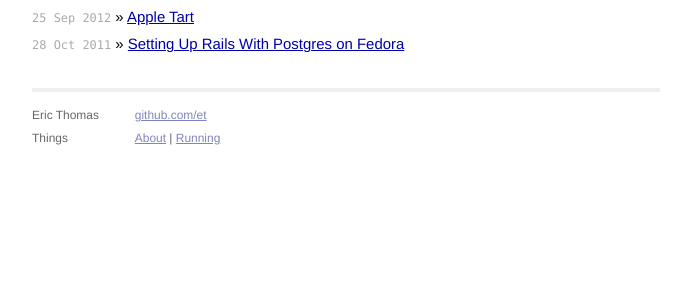
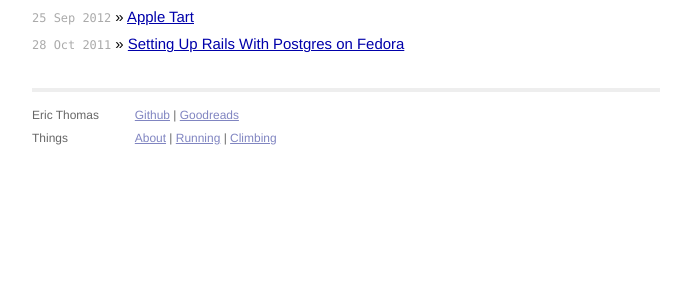
Before and after one commit to et/et.github.io, a Jekyll site: the page built from index.html, in a window 1280 px wide. Shown: the part 239-539 px from the top of the page, without its empty margins (294-985 px from the left). Built offline with Jekyll 4.4.1, drawn with Linux system fonts in a browser that asks for light colours; Markdown is read by kramdown in place of the engine named in the settings.

Commit message:
update static links, add climbing page

```diff
--- a/_layouts/default.html
+++ b/_layouts/default.html
@@ -33,9 +33,11 @@
               </div>
               <div class="contact">
                 <p>
-                  <a href="http://github.com/et/">github.com/et</a><br />
+                  <a href="http://github.com/et/">Github</a> |
+                  <a href="http://www.goodreads.com/user/show/13570008-eric-thomas">Goodreads</a> <br />
                   <a href="/about/">About</a> |
-                  <a href="/running/">Running</a><br />
+                  <a href="/running/">Running</a> |
+                  <a href="/climbing/">Climbing</a><br />
                 </p>
               </div>
             </div>
```
Also changed, not shown: climbing.markdown (added, +10 -0 lines).
